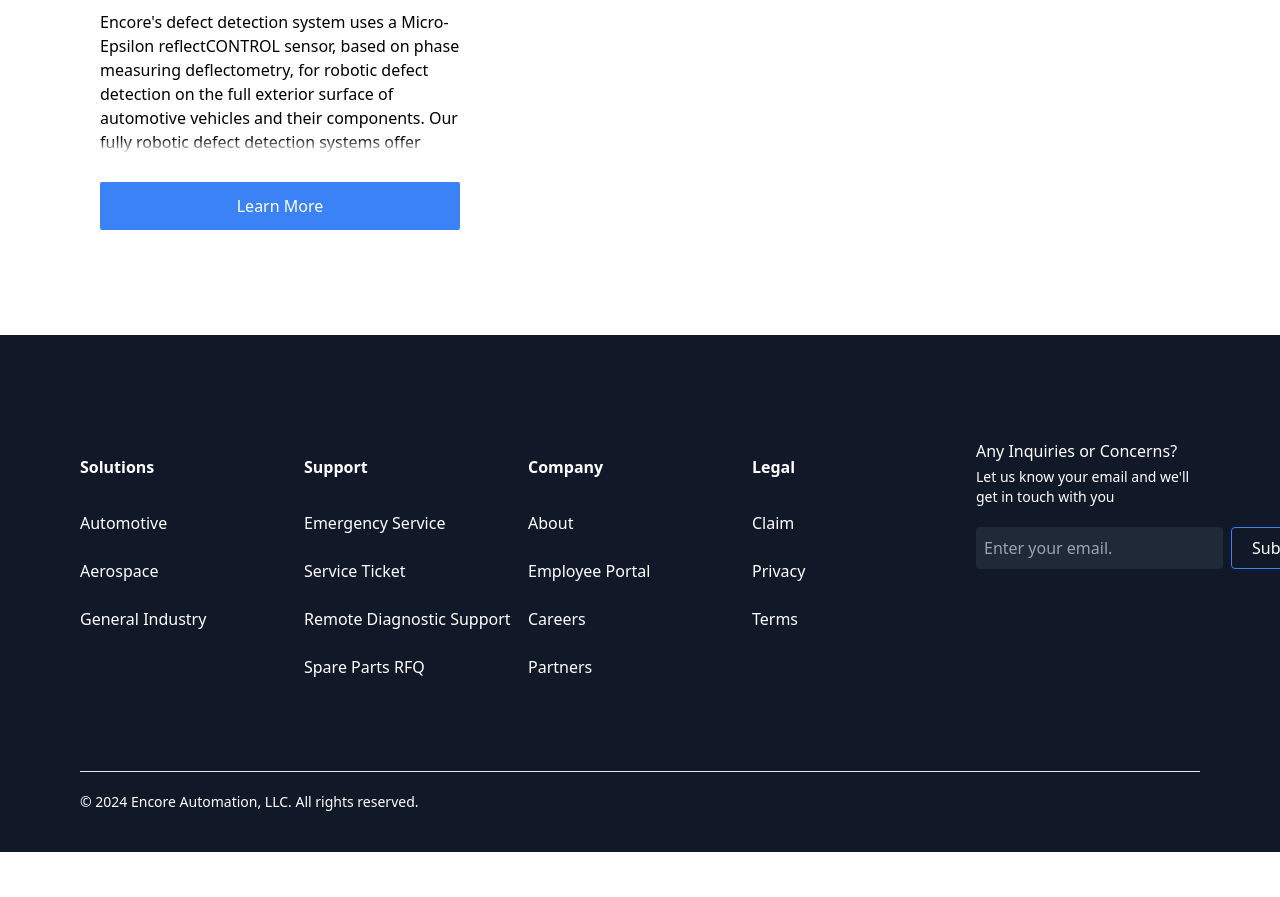
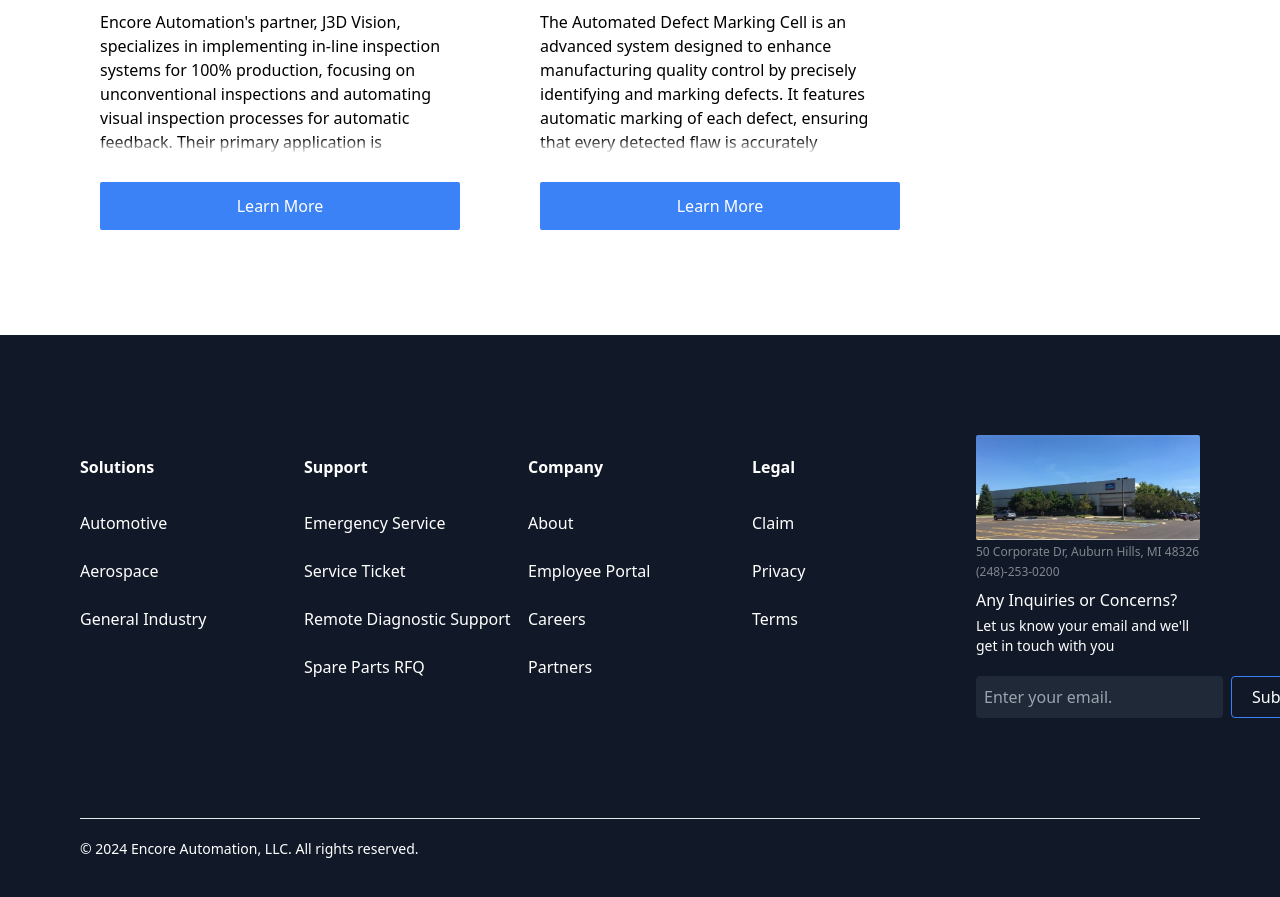
Before and after one commit to alexeymartinez-encore/encore-automation-web-page, a React (Vite) app: page /systems in a window 1280 px wide. Shown: the part 5160-6057 px from the top of the page. Before the commit the page ends 6012 px from the top, so only its background shows below. Built offline with nearby package versions, Linux system fonts and the light colour scheme.

Commit message:
Footer changes and some images added With some new Automotive Systems

```diff
--- a/src/components/Systems/Automotive/SurfacePrep/AutomotiveFinishInspection.jsx
+++ b/src/components/Systems/Automotive/SurfacePrep/AutomotiveFinishInspection.jsx
@@ -2,6 +2,7 @@
 import scannerImg from "../../../../assets/automotive/scanner.jpeg";
 import defectDetectionImg from "../../../../assets/automotive/micro-epsilon-sensor.jpg";
 import eagleEye from "../../../../assets/automotive/eagle-eye.webp";
+import automatedDefectMarking from "../../../../assets/automotive/automated-defect-marking.png";
 
 export default function AutomotiveFinishInspection() {
   return (
@@ -32,16 +33,26 @@
       <SystemDescription
         img={eagleEye}
         title="Eagle Eye Top Coat Inspection"
-        desc="Encore's defect detection system uses a Micro-Epsilon reflectCONTROL sensor, based on phase
-         measuring deflectometry, for robotic defect detection on the full exterior surface of automotive
-         vehicles and their components. Our fully robotic defect detection systems offer multiple configurations
-         based on production rate and vehicle size, with model-specific simulations ensuring 100% coverage with
-         minimal overlap. The signal evaluation is optimized for detecting paint defects smaller than 0.3 mm,
-         and the system automatically recognizes defects on all colors. Additionally, Encore offers an optional
-         automatic defect marking system to apply marking material at detected defect locations. These fully
-         robotic defect marking systems also feature multiple configurations based on production rate and vehicle
-         size and can be located downstream from the defect detection system with line tracking capability.
-         The system includes an applicator and fluid delivery system for the marking material."
+        desc="Encore Automation's partner, J3D Vision, specializes in implementing in-line inspection systems for
+        100% production, focusing on unconventional inspections and automating visual inspection processes for
+        automatic feedback. Their primary application is inspecting paint defects on car bodies. J3D Vision has
+        developed original technology that inspects moving car bodies without line modifications, adapting to
+        high production speeds up to 150 jobs per hour, with potential for higher speeds. This technology can
+        inspect the entire vehicle, including edges and characteristic lines, and detect parts out of position,
+        unaffected by vibration or conveyor changes. With complete industrialization, J3D Vision has gained
+        significant experience and patented their technology in Spain, with a pending patent in Europe.
+        Their inspection technology is adaptable to various surfaces, parts, or conditions."
+      />
+      <SystemDescription
+        img={automatedDefectMarking}
+        title="Eagle Eye Top Coat Inspection"
+        desc="The Automated Defect Marking Cell is an advanced system designed to enhance manufacturing quality
+        control by precisely identifying and marking defects. It features automatic marking of each defect,
+        ensuring that every detected flaw is accurately highlighted. The system employs advanced algorithms
+        to automatically generate optimal robotic paths, facilitating efficient and precise defect marking.
+        Additionally, it uses polish to mark defect locations, providing clear and visible indications for
+        further inspection or rework. This innovative cell streamlines the defect marking process, significantly
+        improving overall efficiency and product quality in manufacturing environments."
       />
     </div>
   );
--- a/src/components/UI/Footer.jsx
+++ b/src/components/UI/Footer.jsx
@@ -1,4 +1,5 @@
 import { Link } from "react-router-dom";
+import encoreOffice from "../../assets/encore-office.png";
 
 export default function Footer() {
   return (
@@ -76,6 +77,21 @@
             Terms
           </Link>
         </div>
+        <div className="flex flex-col">
+          <div>
+            <img className="rounded-sm" src={encoreOffice} />
+            <div className="flex flex-col gap-1 text-gray-100 text-opacity-50 py-1">
+              <Link
+                to="https://www.google.com/maps/place/Encore+Automation+LLC/@42.6375662,-83.2434625,16z/data=!3m1!4b1!4m6!3m5!1s0x8824c07aaa7d1e21:0x129b6e7cc15d299!8m2!3d42.6375623!4d-83.2408876!16s%2Fg%2F1td2vj72?entry=ttu"
+                className="text-xs"
+              >
+                50 Corporate Dr, Auburn Hills, MI 48326
+              </Link>
+              <Link to="tel:+12482530200" className="text-xs">
+                (248)-253-0200
+              </Link>
+            </div>
+          </div>
           <div className="flex flex-col ">
             <h1 className="py-1">Any Inquiries or Concerns?</h1>
             <p className="font-thin text-sm">
@@ -92,6 +108,7 @@
             </div>
           </div>
         </div>
+      </div>
       <hr></hr>
       <div className="text-white font-thin text-sm py-5">
         <span className="py-10">
```
Also changed, not shown: src/assets/automotive/automated-defect-marking.png (added), src/assets/encore-office.png (added). Lines whose indentation alone changed are shown as unchanged.
